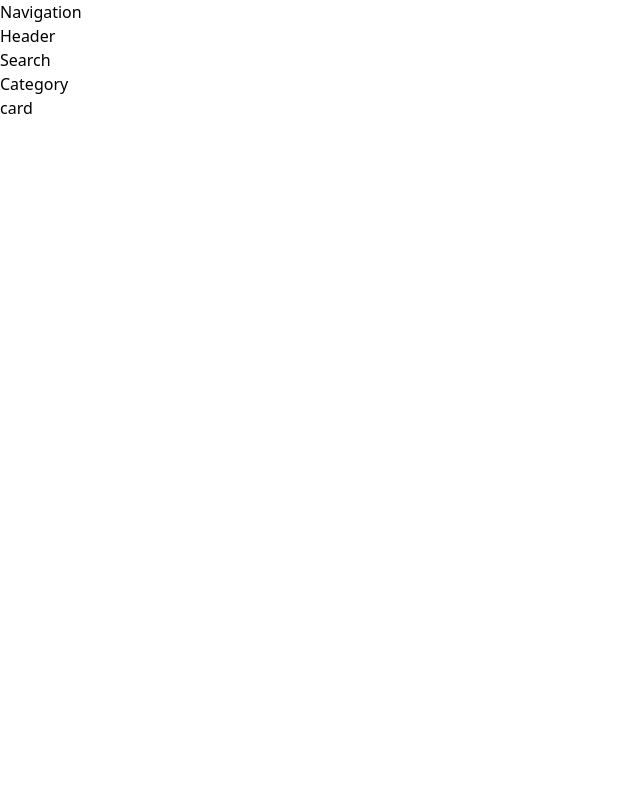
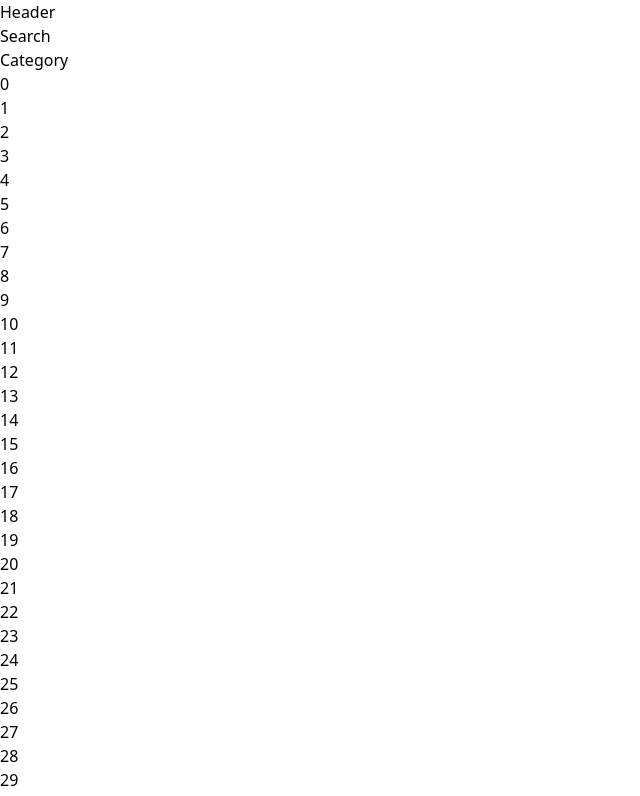
Before and after one commit to junjun1730/stacks-front, a Next.js app: page /company in a window 1280 px wide. Shown: the top 796 px of the page, without its empty margins (0-640 px from the left). Built offline with nearby package versions, Linux system fonts and the light colour scheme.

Commit message:
test api

```diff
--- /dev/null
+++ b/app/actions/company/companyApis.ts
@@ -0,0 +1,16 @@
+import { dummyDataCreator } from "../../dummy/dummyData";
+import { CardData, CardDataList } from "../../type/CardData";
+
+export async function getAllDummyData(): Promise<CardDataList> {
+  try {
+    return new Promise((resolve, reject) => {
+      setTimeout(() => {
+        resolve(dummyDataCreator());
+      }, 1000);
+    });
+  } catch (e) {
+    throw new Error("Error: " + e);
+  } finally {
+    console.log("getAllDummyData finish");
+  }
+}
--- a/app/company/page.tsx
+++ b/app/company/page.tsx
@@ -1,5 +1,6 @@
+"use client";
+
 import React from "react";
-import Card from "../component/company/Card";
 import Header from "../component/company/Header";
 import Search from "../component/company/Search";
 import Category from "../component/company/Category";
@@ -9,7 +10,6 @@ import Navigation from "../component/common/Navigation";
 export default function Company() {
   return (
     <div>
-      <Navigation />
       <Header />
       <Search />
       <Category />
--- a/app/component/company/Card.tsx
+++ b/app/component/company/Card.tsx
@@ -1,7 +1,19 @@
+"use client";
+
 import React, { FC } from "react";
+import { CardData, CardDataList } from "../../type/CardData";
 
-const Card: FC = () => {
-  return <div>card</div>;
+type CardDataProps = {
+  cardData: CardDataList;
 };
 
-export default Card;
+export function Card({ cardData }: CardDataProps) {
+  console.log(cardData);
+  return (
+    <div>
+      {cardData?.map((e, i) => (
+        <p key={i}>{e.id}</p>
+      ))}
+    </div>
+  );
+}
--- a/app/component/company/CardList.tsx
+++ b/app/component/company/CardList.tsx
@@ -1,12 +1,15 @@
-import React, { FC } from "react";
-import Card from "./Card";
+import React from "react";
+import { CardDataList } from "../../type/CardData";
+import { getAllDummyData } from "../../actions/company/companyApis";
+import { Card } from "./Card";
 
-const CardList: FC = () => {
+export async function CardList() {
+  const cardData: CardDataList = await getAllDummyData();
   return (
     <div>
-      <Card />
+      <Card cardData={cardData} />
     </div>
   );
-};
+}
 
 export default CardList;
--- a/app/dummy/dummyData.tsx
+++ b/app/dummy/dummyData.tsx
@@ -1,18 +1,9 @@
-type DummyData = {
-  id: string;
-  name: string; //正式
-  nameEn: string;
-  nameHira: string;
-  nameKana: string;
-  techStacks: string[];
-  industry: string;
-  location: string;
-};
+import { CardData, CardDataList } from "../type/CardData";
 
-function dummyDataCreator(): DummyData[] {
-  const dummyData: DummyData[] = [];
+export function dummyDataCreator(): CardDataList {
+  const dummyData: CardDataList = [];
   for (let i = 0; i < 40; i++) {
-    const dummy: DummyData = {
+    const dummy: CardData = {
       id: `${i}`,
       name: `name${i}`, //正式
       nameEn: `nameEn${i}`,
@@ -33,5 +24,3 @@ function dummyDataCreator(): DummyData[] {
   }
   return dummyData;
 }
-
-const DUMMYDATA: DummyData[] = dummyDataCreator();
--- /dev/null
+++ b/app/type/CardData.ts
@@ -0,0 +1,12 @@
+export type CardData = {
+  id: string;
+  name: string; //正式
+  nameEn: string;
+  nameHira: string;
+  nameKana: string;
+  techStacks: string[];
+  industry: string;
+  location: string;
+};
+
+export type CardDataList = CardData[];
```
